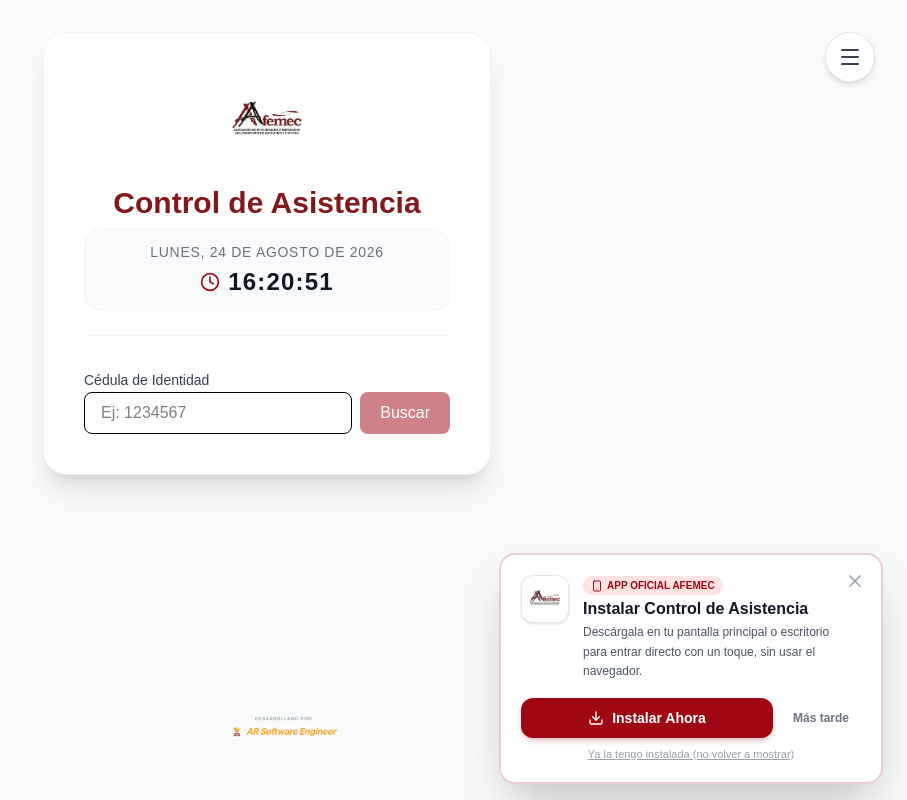
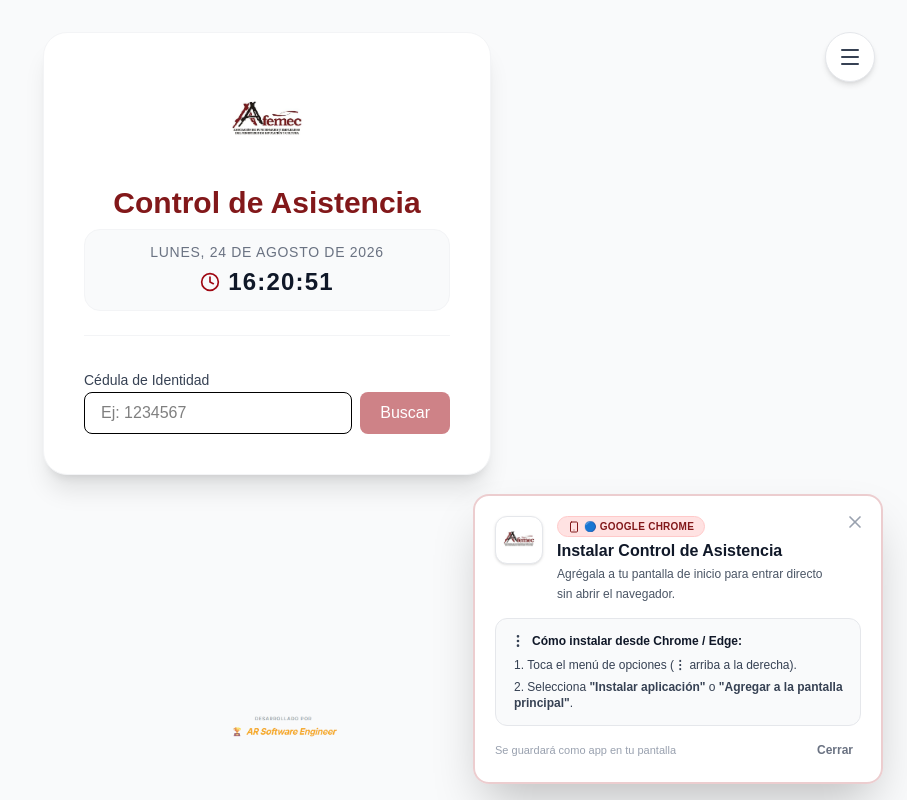
Before and after one commit to usuariotrabajoalan-ai/Proyecto_Asistencias_Original, a Next.js app: page / in a window 1280 px wide. Shown: the whole page, without its empty margins (373-1280 px from the left). Built offline with nearby package versions, Linux system fonts and the light colour scheme.

Commit message:
feat: banner y modal de instalacion pwa adaptado para todos los navegadores

```diff
--- a/src/components/InstallPrompt.tsx
+++ b/src/components/InstallPrompt.tsx
@@ -1,46 +1,49 @@
 'use client';
 
 import { useEffect, useState } from 'react';
-import { Download, X, Smartphone, CheckCircle2, Copy, Check } from 'lucide-react';
+import { Download, X, Smartphone, Check, Copy, Share, Menu, MoreVertical } from 'lucide-react';
 
-const STORAGE_INSTALLED_KEY = 'afemec_asistencias_installed_v2';
-const STORAGE_SEEN_ONCE_KEY = 'afemec_asistencias_seen_once_v2';
+type BrowserType = 'chrome' | 'samsung' | 'safari-ios' | 'firefox' | 'edge' | 'other';
+
+function getBrowserType(): BrowserType {
+  if (typeof window === 'undefined') return 'other';
+  const ua = navigator.userAgent || '';
+  const isIOS = /iPad|iPhone|iPod/.test(ua) && !(window as any).MSStream;
+  if (isIOS) return 'safari-ios';
+  if (/SamsungBrowser/i.test(ua)) return 'samsung';
+  if (/Edg/i.test(ua)) return 'edge';
+  if (/Firefox/i.test(ua)) return 'firefox';
+  if (/Chrome/i.test(ua)) return 'chrome';
+  return 'other';
+}
 
 export default function InstallPrompt() {
   const [deferredPrompt, setDeferredPrompt] = useState<any>(null);
   const [showModal, setShowModal] = useState(false);
-  const [isInstalled, setIsInstalled] = useState(true); // empieza true en SSR para evitar parpadeo
-  const [isIOS, setIsIOS] = useState(false);
-  const [isSamsung, setIsSamsung] = useState(false);
-  const [showManualGuide, setShowManualGuide] = useState(false);
+  const [isStandalone, setIsStandalone] = useState(true); // default true to avoid SSR flash
+  const [browserType, setBrowserType] = useState<BrowserType>('other');
   const [copiedUrl, setCopiedUrl] = useState(false);
 
   useEffect(() => {
-    // 1. Verificar si ya está corriendo como App instalada (standalone)
-    const standaloneMatch =
+    // 1. Detectar si la app ya está abierta como PWA instalada
+    const checkStandalone = () => {
+      return (
         window.matchMedia('(display-mode: standalone)').matches ||
         window.matchMedia('(display-mode: fullscreen)').matches ||
-      (window.navigator as any).standalone === true;
+        (window.navigator as any).standalone === true
+      );
+    };
 
-    const alreadyMarkedInstalled = localStorage.getItem(STORAGE_INSTALLED_KEY) === 'true';
-
-    if (standaloneMatch || alreadyMarkedInstalled) {
-      localStorage.setItem(STORAGE_INSTALLED_KEY, 'true');
-      setIsInstalled(true);
+    if (checkStandalone()) {
+      setIsStandalone(true);
       setShowModal(false);
       return;
     }
 
-    setIsInstalled(false);
+    setIsStandalone(false);
+    setBrowserType(getBrowserType());
 
-    // 2. Detectar navegador (iOS Safari o Samsung Internet)
-    const ua = navigator.userAgent || '';
-    const ios = /iPad|iPhone|iPod/.test(ua) && !(window as any).MSStream;
-    const samsung = /SamsungBrowser/i.test(ua);
-    setIsIOS(ios);
-    setIsSamsung(samsung);
-
-    // 3. Capturar prompt nativo si se disparó antes de la hidratación de React
+    // 2. Capturar evento de instalación nativa (Chrome / Edge / Android)
     if ((window as any).__pwaPrompt) {
       setDeferredPrompt((window as any).__pwaPrompt);
     }
@@ -52,9 +55,7 @@ export default function InstallPrompt() {
     };
 
     const handleAppInstalled = () => {
-      localStorage.setItem(STORAGE_INSTALLED_KEY, 'true');
-      localStorage.setItem(STORAGE_SEEN_ONCE_KEY, 'true');
-      setIsInstalled(true);
+      setIsStandalone(true);
       setShowModal(false);
       setDeferredPrompt(null);
     };
@@ -62,55 +63,37 @@ export default function InstallPrompt() {
     window.addEventListener('beforeinstallprompt', handleBeforeInstall);
     window.addEventListener('appinstalled', handleAppInstalled);
 
-    // 4. Mostrar automáticamente UNA SOLA VEZ si nunca lo ha visto ni instalado
-    const seenOnce = localStorage.getItem(STORAGE_SEEN_ONCE_KEY) === 'true';
-    let timer: NodeJS.Timeout | null = null;
-    if (!seenOnce) {
-      timer = setTimeout(() => {
+    // 3. Ajustar tiempo de aparición respetando el Splash Screen (4.1s en primer ingreso)
+    const splashAlreadySeen = typeof window !== 'undefined' && sessionStorage.getItem('afemec_splash_seen');
+    const delay = splashAlreadySeen ? 900 : 4400;
+
+    const timer = setTimeout(() => {
       setShowModal(true);
-      }, 1800);
-    }
+    }, delay);
 
     return () => {
-      if (timer) clearTimeout(timer);
+      clearTimeout(timer);
       window.removeEventListener('beforeinstallprompt', handleBeforeInstall);
       window.removeEventListener('appinstalled', handleAppInstalled);
     };
   }, []);
 
-  const handleInstallClick = async () => {
+  const handleNativeInstall = async () => {
     const promptEvent = deferredPrompt || (window as any).__pwaPrompt;
     if (promptEvent) {
       try {
         promptEvent.prompt();
         const { outcome } = await promptEvent.userChoice;
         if (outcome === 'accepted') {
-          localStorage.setItem(STORAGE_INSTALLED_KEY, 'true');
-          localStorage.setItem(STORAGE_SEEN_ONCE_KEY, 'true');
-          setIsInstalled(true);
+          setIsStandalone(true);
           setShowModal(false);
         }
         setDeferredPrompt(null);
         (window as any).__pwaPrompt = null;
-      } catch (err) {
-        setShowManualGuide(true);
+      } catch (e) {
+        // Fallback visual si falla
       }
-    } else {
-      setShowManualGuide(true);
     }
-  };
-
-  const handleDismissOnce = () => {
-    localStorage.setItem(STORAGE_SEEN_ONCE_KEY, 'true');
-    setShowModal(false);
-    setShowManualGuide(false);
-  };
-
-  const handleMarkAlreadyInstalled = () => {
-    localStorage.setItem(STORAGE_INSTALLED_KEY, 'true');
-    localStorage.setItem(STORAGE_SEEN_ONCE_KEY, 'true');
-    setIsInstalled(true);
-    setShowModal(false);
   };
 
   const handleCopyLink = async () => {
@@ -123,37 +106,35 @@ export default function InstallPrompt() {
     }
   };
 
-  if (isInstalled) return null;
+  if (isStandalone) return null;
 
   return (
     <>
-      {/* Botón discreto flotante cuando el aviso fue cerrado pero aún no se instaló */}
+      {/* Botón flotante accesible cuando el modal se minimiza */}
       {!showModal && (
         <button
-          onClick={() => {
-            setShowManualGuide(false);
-            setShowModal(true);
-          }}
-          className="fixed bottom-4 left-4 z-40 bg-red-800 hover:bg-red-900 text-white px-3.5 py-2 rounded-full shadow-lg border border-red-700 flex items-center gap-2 text-xs font-bold transition-all active:scale-95"
-          title="Instalar aplicación en el teléfono o escritorio"
+          onClick={() => setShowModal(true)}
+          className="fixed bottom-4 left-4 z-40 bg-red-800 hover:bg-red-900 text-white px-4 py-2.5 rounded-full shadow-xl border border-red-700 flex items-center gap-2 text-xs font-bold transition-all active:scale-95 animate-in fade-in"
+          title="Instalar aplicación en este navegador"
         >
           <Download className="w-4 h-4" />
           <span>Instalar App</span>
         </button>
       )}
 
-      {/* Aviso Inteligente de Instalación */}
+      {/* Modal con instrucciones adaptadas para CADA tipo de navegador */}
       {showModal && (
-        <div className="fixed bottom-4 left-4 right-4 md:left-auto md:right-6 md:w-96 z-50 animate-in fade-in slide-in-from-bottom-5 duration-300">
+        <div className="fixed bottom-4 left-4 right-4 md:left-auto md:right-6 md:w-[410px] z-50 animate-in fade-in slide-in-from-bottom-5 duration-300">
           <div className="bg-white/95 backdrop-blur-md rounded-2xl p-5 shadow-2xl border-2 border-red-800/20 text-gray-800 relative">
             <button
-              onClick={handleDismissOnce}
+              onClick={() => setShowModal(false)}
               className="absolute top-3 right-3 text-gray-400 hover:text-gray-600 transition-colors p-1"
-              aria-label="Cerrar aviso"
+              aria-label="Minimizar aviso"
             >
               <X className="w-5 h-5" />
             </button>
 
+            {/* Cabecera */}
             <div className="flex items-start gap-3.5">
               <img
                 src="/icon-192.png"
@@ -162,101 +143,146 @@ export default function InstallPrompt() {
               />
 
               <div className="flex-1 pr-5">
-                <div className="inline-flex items-center gap-1 px-2 py-0.5 rounded-full text-[10px] font-bold bg-red-100 text-red-800 mb-1">
+                {/* Badge por tipo de navegador */}
+                <div className="inline-flex items-center gap-1 px-2.5 py-0.5 rounded-full text-[10px] font-extrabold uppercase tracking-wide mb-1 bg-red-100 text-red-900 border border-red-200">
                   <Smartphone className="w-3 h-3" />
-                  <span>APP OFICIAL AFEMEC</span>
+                  {browserType === 'samsung' && '🟣 Navegador Samsung'}
+                  {browserType === 'safari-ios' && '🍏 iPhone / Safari'}
+                  {browserType === 'chrome' && '🔵 Google Chrome'}
+                  {browserType === 'edge' && '🔷 Microsoft Edge'}
+                  {browserType === 'firefox' && '🦊 Mozilla Firefox'}
+                  {browserType === 'other' && '🌐 Navegador Web'}
                 </div>
 
-                <h4 className="font-bold text-gray-900 text-base leading-tight">
+                <h4 className="font-extrabold text-gray-900 text-base leading-tight">
                   Instalar Control de Asistencia
                 </h4>
 
                 <p className="text-xs text-gray-600 mt-1 leading-relaxed">
-                  Descárgala en tu pantalla principal o escritorio para entrar directo con un toque, sin usar el navegador.
+                  Agrégala a tu pantalla de inicio para entrar directo sin abrir el navegador.
                 </p>
               </div>
             </div>
 
-            {showManualGuide ? (
-              <div className="mt-3.5 p-3 bg-gray-50 rounded-xl border border-gray-200 text-xs text-gray-700 space-y-2">
-                {isIOS ? (
+            {/* Contenido adaptado al navegador */}
+            <div className="mt-3.5 p-3.5 bg-gray-50 rounded-xl border border-gray-200 text-xs text-gray-700 space-y-2">
+              {/* CASO 1: NAVEGADOR SAMSUNG */}
+              {browserType === 'samsung' && (
                 <>
-                    <p className="font-bold text-gray-900">📲 Cómo instalar en iPhone / iPad:</p>
-                    <ol className="list-decimal list-inside space-y-1">
-                      <li>Toca el botón <strong>Compartir</strong> (cuadrado con flecha hacia arriba en Safari).</li>
-                      <li>Elige <strong>&quot;Agregar a pantalla de inicio&quot;</strong> y toca <strong>Agregar</strong>.</li>
+                  <p className="font-bold text-purple-900 flex items-center gap-1.5 text-[12px]">
+                    <Menu className="w-4 h-4 text-purple-700 shrink-0" />
+                    Cómo instalar desde el navegador Samsung:
+                  </p>
+                  <ol className="list-decimal list-inside space-y-1.5 text-gray-700 pl-1">
+                    <li>
+                      Toca el menú <strong>☰</strong> (abajo a la derecha) o la flecha <strong>↓</strong> arriba en la barra.
+                    </li>
+                    <li>
+                      Selecciona <strong>&quot;Agregar página a&quot;</strong> → <strong>&quot;Pantalla de inicio&quot;</strong>.
+                    </li>
+                    <li>
+                      Toca <strong>&quot;Agregar&quot;</strong> y listo.
+                    </li>
                   </ol>
-                  </>
-                ) : isSamsung ? (
-                  <>
-                    <p className="font-bold text-amber-900">💡 Recomendación para Samsung:</p>
-                    <p>
-                      El navegador de Samsung a veces muestra alertas de Play Protect. Para instalarla <strong>100% verificada</strong>, abre este enlace en <strong>Google Chrome</strong>:
-                    </p>
+                  <div className="pt-1.5 border-t border-gray-200">
                     <button
                       onClick={handleCopyLink}
-                      className="w-full py-2 px-3 bg-blue-600 hover:bg-blue-700 text-white rounded-lg font-bold flex items-center justify-center gap-1.5 transition-colors"
+                      className="w-full py-2 px-3 bg-blue-600 hover:bg-blue-700 text-white rounded-lg font-bold flex items-center justify-center gap-1.5 transition-colors text-[11px]"
                     >
-                      {copiedUrl ? <Check className="w-4 h-4" /> : <Copy className="w-4 h-4" />}
-                      {copiedUrl ? '¡Enlace copiado! Pégalo en Chrome' : 'Copiar enlace para abrir en Chrome'}
+                      {copiedUrl ? <Check className="w-3.5 h-3.5" /> : <Copy className="w-3.5 h-3.5" />}
+                      {copiedUrl ? '¡Enlace copiado! Pégalo en Chrome' : '¿Prefieres Chrome? Copiar enlace'}
                     </button>
-                    <p className="text-[11px] text-gray-500 pt-1">
-                      O en Samsung toca el menú <strong>☰</strong> (abajo a la derecha) → <strong>Agregar página a</strong> → <strong>Pantalla de inicio</strong>.
+                  </div>
+                </>
+              )}
+
+              {/* CASO 2: IPHONE / IPAD (SAFARI) */}
+              {browserType === 'safari-ios' && (
+                <>
+                  <p className="font-bold text-gray-900 flex items-center gap-1.5 text-[12px]">
+                    <Share className="w-4 h-4 text-blue-600 shrink-0" />
+                    Cómo instalar en tu iPhone / iPad:
                   </p>
-                  </>
-                ) : (
-                  <>
-                    <p className="font-bold text-gray-900">📲 Instalación rápida desde el menú:</p>
-                    <ol className="list-decimal list-inside space-y-1">
-                      <li>Toca el menú de opciones del navegador (<strong>⋮</strong> arriba a la derecha).</li>
-                      <li>Selecciona <strong>&quot;Instalar aplicación&quot;</strong> o <strong>&quot;Agregar a la pantalla principal&quot;</strong>.</li>
+                  <ol className="list-decimal list-inside space-y-1.5 text-gray-700 pl-1">
+                    <li>
+                      Toca el botón <strong>Compartir</strong> (el ícono del cuadrado con la flecha hacia arriba abajo en Safari).
+                    </li>
+                    <li>
+                      Desliza hacia abajo y elige <strong>&quot;Agregar a pantalla de inicio&quot;</strong>.
+                    </li>
+                    <li>
+                      Toca <strong>&quot;Agregar&quot;</strong> arriba a la derecha.
+                    </li>
                   </ol>
                 </>
               )}
 
-                <div className="pt-2 flex justify-between items-center border-t border-gray-200 mt-2">
+              {/* CASO 3: GOOGLE CHROME / EDGE (CON O SIN BOTÓN NATIVO) */}
+              {(browserType === 'chrome' || browserType === 'edge') && (
+                <>
+                  {deferredPrompt ? (
+                    <div>
+                      <p className="text-gray-700 mb-2">
+                        Tu navegador permite instalar la aplicación oficial con 1 solo toque:
+                      </p>
                       <button
-                    onClick={handleMarkAlreadyInstalled}
-                    className="text-[11px] text-green-700 font-bold hover:underline flex items-center gap-1"
+                        onClick={handleNativeInstall}
+                        className="w-full bg-red-800 hover:bg-red-900 text-white font-bold py-2.5 px-4 rounded-xl text-sm transition-all shadow-md active:scale-95 flex items-center justify-center gap-2"
                       >
-                    <CheckCircle2 className="w-3.5 h-3.5" />
-                    Ya la instalé, no mostrar más
+                        <Download className="w-4 h-4" />
+                        Instalar con 1 Clic
                       </button>
+                    </div>
+                  ) : (
+                    <>
+                      <p className="font-bold text-gray-900 flex items-center gap-1.5 text-[12px]">
+                        <MoreVertical className="w-4 h-4 text-gray-700 shrink-0" />
+                        Cómo instalar desde Chrome / Edge:
+                      </p>
+                      <ol className="list-decimal list-inside space-y-1.5 text-gray-700 pl-1">
+                        <li>
+                          Toca el menú de opciones (<strong>⋮</strong> arriba a la derecha).
+                        </li>
+                        <li>
+                          Selecciona <strong>&quot;Instalar aplicación&quot;</strong> o <strong>&quot;Agregar a la pantalla principal&quot;</strong>.
+                        </li>
+                      </ol>
+                    </>
+                  )}
+                </>
+              )}
+
+              {/* CASO 4: FIREFOX / OTROS */}
+              {(browserType === 'firefox' || browserType === 'other') && (
+                <>
+                  <p className="font-bold text-gray-900 flex items-center gap-1.5 text-[12px]">
+                    <MoreVertical className="w-4 h-4 text-gray-700 shrink-0" />
+                    Cómo instalar en tu navegador:
+                  </p>
+                  <ol className="list-decimal list-inside space-y-1.5 text-gray-700 pl-1">
+                    <li>
+                      Toca el menú del navegador (<strong>⋮</strong> o <strong>☰</strong>).
+                    </li>
+                    <li>
+                      Selecciona <strong>&quot;Instalar&quot;</strong> o <strong>&quot;Agregar a pantalla de inicio&quot;</strong>.
+                    </li>
+                  </ol>
+                </>
+              )}
+            </div>
+
+            {/* Pie del modal */}
+            <div className="mt-3 flex justify-between items-center text-xs">
+              <span className="text-[11px] text-gray-400">
+                Se guardará como app en tu pantalla
+              </span>
               <button
-                    onClick={handleDismissOnce}
-                    className="text-xs text-gray-500 font-semibold hover:text-gray-800"
+                onClick={() => setShowModal(false)}
+                className="text-gray-500 hover:text-gray-800 font-semibold px-2 py-1"
               >
                 Cerrar
               </button>
             </div>
-              </div>
-            ) : (
-              <div className="mt-4 space-y-2">
-                <div className="flex gap-2">
-                  <button
-                    onClick={handleInstallClick}
-                    className="flex-1 bg-red-800 hover:bg-red-900 text-white font-bold py-2.5 px-4 rounded-xl text-sm transition-all shadow-md shadow-red-900/20 active:scale-95 flex items-center justify-center gap-2"
-                  >
-                    <Download className="w-4 h-4" />
-                    Instalar Ahora
-                  </button>
-                  <button
-                    onClick={handleDismissOnce}
-                    className="px-3 py-2.5 text-xs text-gray-500 hover:text-gray-700 font-semibold transition-colors"
-                  >
-                    Más tarde
-                  </button>
-                </div>
-                <div className="flex justify-center">
-                  <button
-                    onClick={handleMarkAlreadyInstalled}
-                    className="text-[11px] text-gray-400 hover:text-gray-600 underline transition-colors"
-                  >
-                    Ya la tengo instalada (no volver a mostrar)
-                  </button>
-                </div>
-              </div>
-            )}
           </div>
         </div>
       )}
```
Lines whose indentation alone changed are shown as unchanged.
